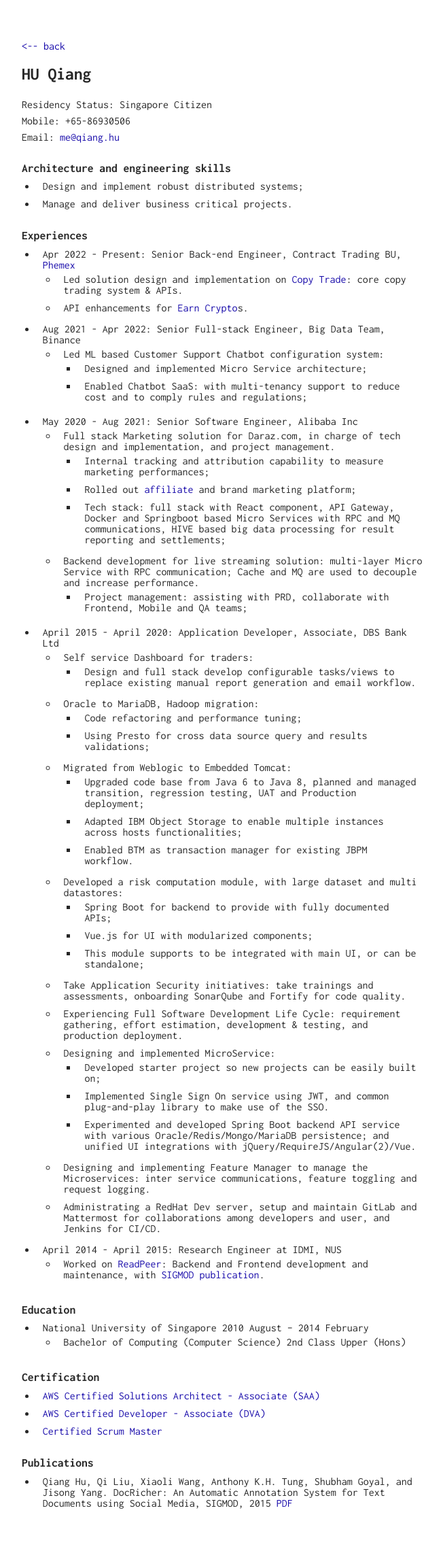
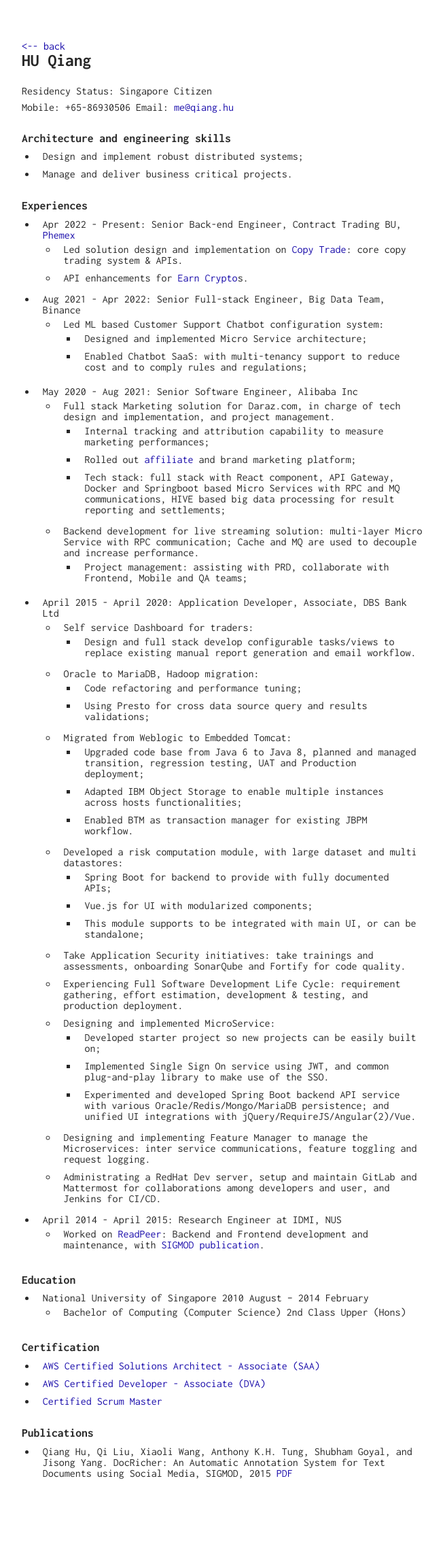
Before and after one commit to huqiang/huqiang.github.io, a Jekyll site: the page built from resume/index.markdown, in a window 1280 px wide. Shown: the whole page at 68% size, without its empty margins (308-960 px from the left). Built offline with Jekyll 4.4.1, drawn with Linux system fonts in a browser that asks for light colours; after the commit the page ends 2240 px from its top, so only the background shows below that.

Commit message:
Update on print format.

```diff
--- a/_sass/_print.scss
+++ b/_sass/_print.scss
@@ -7,4 +7,9 @@
   code {
     word-wrap: break-word;
   }
+  .about {
+    &__title {
+      font-size: 1.4em;
+    }
+  }
 }
--- a/assets/css/main.scss
+++ b/assets/css/main.scss
@@ -245,7 +245,6 @@ ul {
   &__title {
     font-size: 1.6em;
     font-weight: 700;
-    margin-top: 20px;
     margin-bottom: 10px;
   }
   &__content {
--- a/resume/index.markdown
+++ b/resume/index.markdown
@@ -8,8 +8,7 @@ footer: true
 cover: '/images/huqiang.jpg'
 ---
 _Residency Status: Singapore Citizen_
-_Mobile: +65-86930506_
-_Email: <mailto:me@qiang.hu>_
+_Mobile: +65-86930506      Email: <mailto:me@qiang.hu>_
 
 ## Architecture and engineering skills
 - Design and implement robust distributed systems;
```
Also changed, not shown: 1 other file.
